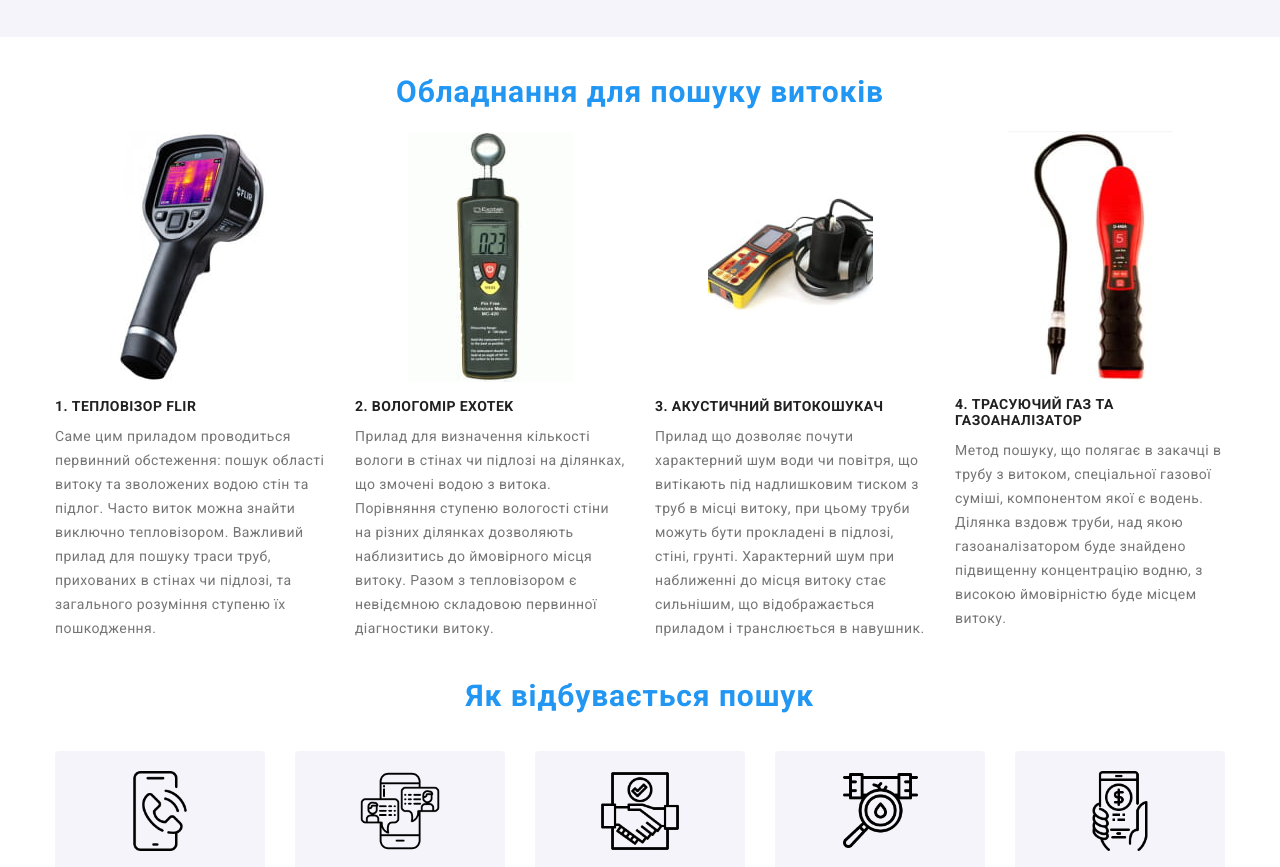
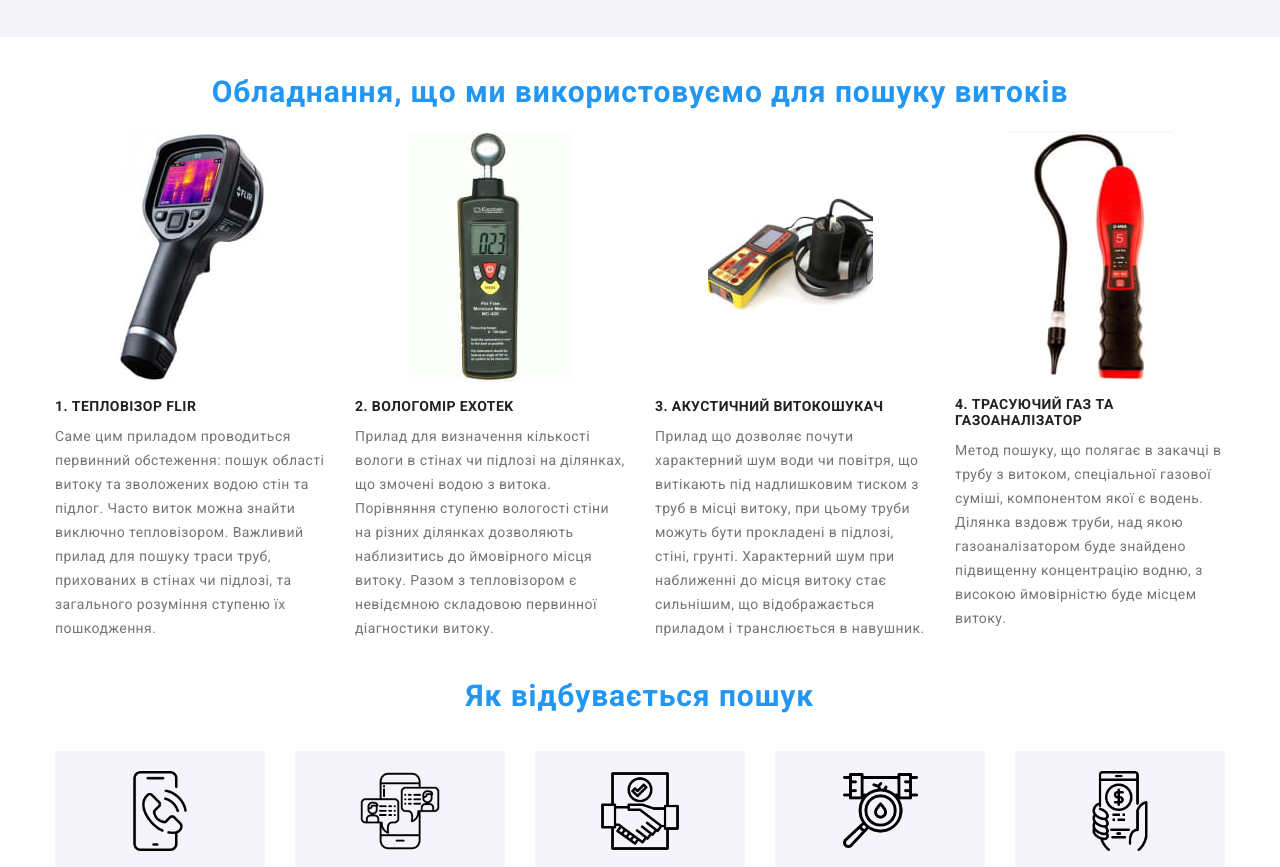
Before and after one commit to ilchenko82/waterleaks, a website built with Parcel: page index.html in a window 1280 px wide. Shown: the part 1194-2061 px from the top of the page. Built offline with nearby package versions, Linux system fonts and the light colour scheme.

Commit message:
small title fix

```diff
--- a/index.html
+++ b/index.html
@@ -284,7 +284,7 @@
 	</section>
 	<section class="section rules" id="search_stage">
 		<div class="container" >
-		<h2 class="team__title">Обладнання для пошуку витоків</h2>
+		<h2 class="team__title">Обладнання, що ми використовуємо для пошуку витоків</h2>
 
 		<ul class="ul-nolist rules__list">
 			<li class="rules__item">
```
